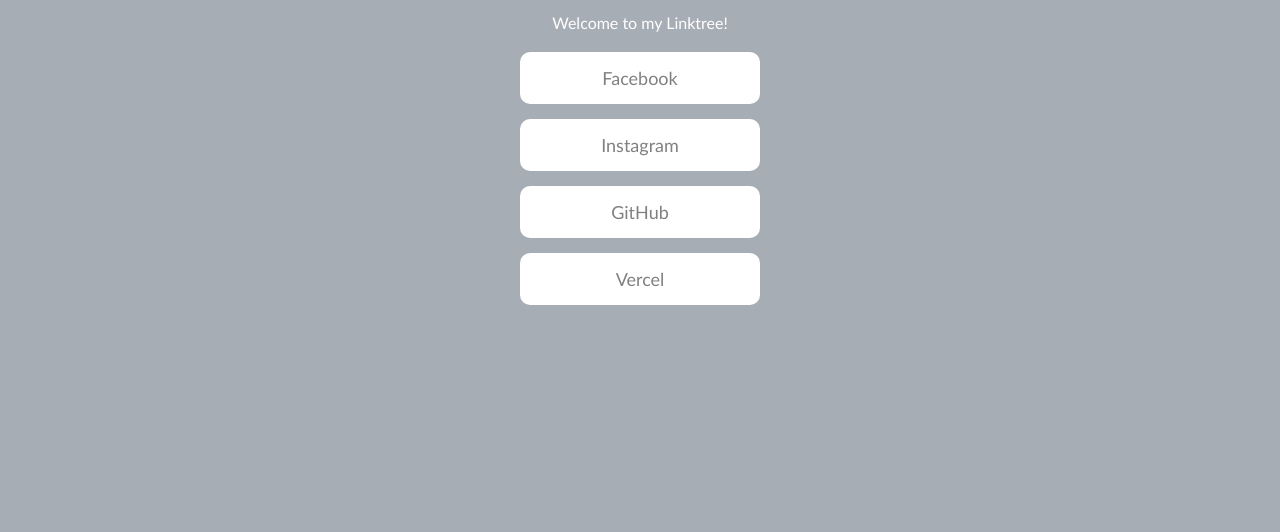
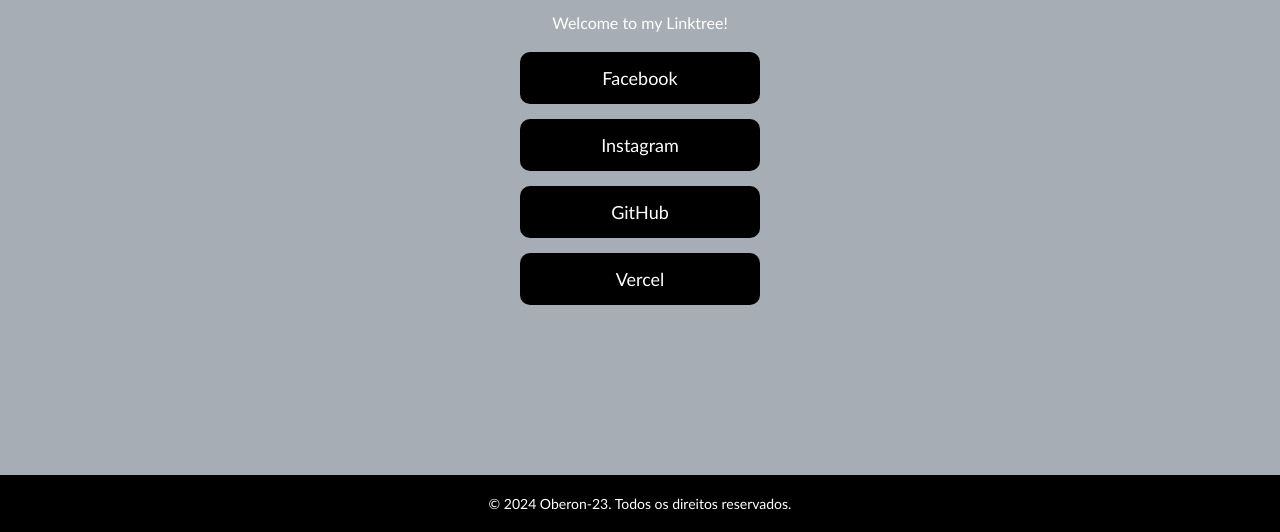
Before and after one commit to Oberon-23/linktree, a plain HTML site: page index.html in a window 1280 px wide. Shown: the part 268-800 px from the top of the page. Drawn offline with Linux system fonts and the light colour scheme.

Commit message:
Atualização no Linktree

```diff
--- a/index.html
+++ b/index.html
@@ -16,5 +16,9 @@
     <a href="http://instagram.com" target="_blank" rel="noopener noreferrer">Instagram</a>
     <a href="http://github.com" target="_blank" rel="noopener noreferrer">GitHub</a>
     <a href="https://vercel.com" target="_blank" rel="noopener noreferrer">Vercel</a>
+
+    <footer>
+        <p>&copy; 2024 Oberon-23. Todos os direitos reservados.</p>
+    </footer>
 </body>
 </html>
--- a/style.css
+++ b/style.css
@@ -9,21 +9,21 @@ body {
 }
 
 a {
-    background-color: white;
-    font-size: 18px; /* Tamanho da fonte maior */
+    background-color: black;
+    font-size: 18px;
     border-radius: 10px;
-    padding: 15px 20px; /* Botões maiores */
-    display: block; /* Alinha os botões verticalmente */
+    padding: 15px 20px;
+    display: block;
     text-align: center;
-    margin: 15px auto; /* Centraliza os botões e adiciona espaçamento vertical */
-    color: grey !important;
-    width: 200px; /* Largura ajustada dos botões */
-    text-decoration: none; /* Remove o sublinhado */
+    margin: 15px auto;
+    color: white;
+    width: 200px;
+    text-decoration: none;
     transition: background-color 0.3s ease, color 0.3s ease;
 }
 
 a:hover {
-    background-color: rgb(71, 71, 71);
+    background-color: grey;
     color: white !important;
 }
 
@@ -45,6 +45,23 @@ p {
     margin-bottom: 20px;
 }
 
+/* Footer Estilizado */
+footer {
+    background-color: black;
+    color: white;
+    padding: 20px 0;
+    position: absolute;
+    width: 100%;
+    bottom: 0;
+    left: 0;
+    text-align: center;
+}
+
+footer p {
+    margin: 0;
+    font-size: 14px;
+}
+
 /* Responsividade */
 @media (max-width: 600px) {
     img {
@@ -56,6 +73,7 @@ p {
         font-size: 16px;
         padding: 12px 18px;
         width: 180px;
+    }
 
     h1 {
         font-size: 24px;
@@ -64,4 +82,8 @@ p {
     h2 {
         font-size: 16px;
     }
+
+    footer p {
+        font-size: 12px;
+    }
 }
```
